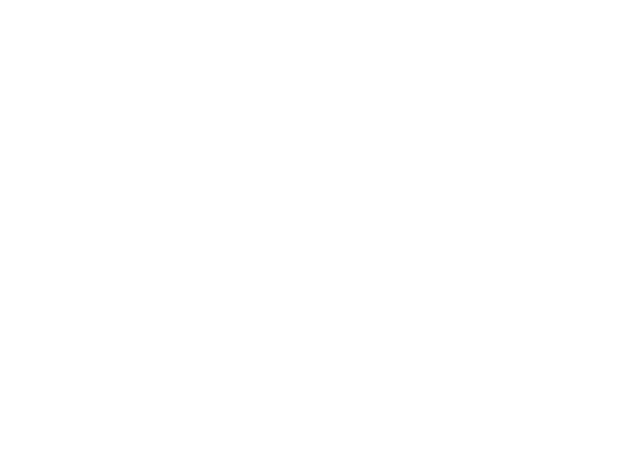
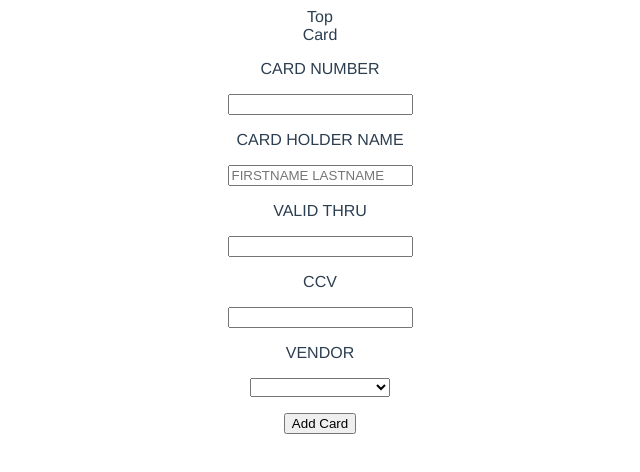
Before and after one commit to sleam91/E-Wallet, a Vue app: page /add in a window 1280 px wide. Shown: the top 472 px of the page, without its empty margins (320-960 px from the left). Built offline with nearby package versions, Linux system fonts and the light colour scheme.

Commit message:
set up components/views, input fields and buttons

```diff
--- a/src/components/Card.vue
+++ b/src/components/Card.vue
@@ -1,10 +1,10 @@
 <template>
-
+  <div class="card">Card</div>
 </template>
 
 <script>
 export default {
-
+    name: "Card",
 }
 </script>
 
--- a/src/components/CardForm.vue
+++ b/src/components/CardForm.vue
@@ -1,13 +1,33 @@
 <template>
-
+    <div class="card-form">
+        <p>CARD NUMBER</p>
+        <input />
+        <p>CARD HOLDER NAME</p>
+        <input placeholder="FIRSTNAME LASTNAME" />
+        <p>VALID THRU</p>
+        <input />
+        <p>CCV</p>
+        <input />
+        <p>VENDOR</p>
+        <select id="vendor">
+            <option selected hidden></option>
+            <option>BITCOIN INC</option>
+            <option>NINJA BANK</option>
+            <option>BLOCK CHAIN INC</option>
+            <option>EVIL CORP</option>
+        </select>
+        <p></p>
+        <router-link to="/">
+            <button>Add Card</button>
+        </router-link>
+    </div>
 </template>
 
 <script>
 export default {
-
-}
+    name: "CardForm",
+};
 </script>
 
 <style lang="scss" scoped>
-
 </style>
--- a/src/components/CardStack.vue
+++ b/src/components/CardStack.vue
@@ -1,13 +1,16 @@
 <template>
-
+    <div class="card-stack"><card/>CardStack</div>
 </template>
 
 <script>
+import Card from "@/components/Card";
 export default {
-
-}
+    name: "CardStack",
+    components: {
+        Card
+    }
+};
 </script>
 
 <style lang="scss" scoped>
-
 </style>
--- a/src/components/Top.vue
+++ b/src/components/Top.vue
@@ -1,10 +1,10 @@
 <template>
-
+  <div class="top">Top</div>
 </template>
 
 <script>
 export default {
-
+    name: "Top",
 }
 </script>
 
--- a/src/router/index.js
+++ b/src/router/index.js
@@ -1,6 +1,7 @@
 import Vue from 'vue'
 import VueRouter from 'vue-router'
 import Home from '../views/Home.vue'
+import AddCard from '../views/AddCard.vue'
 
 Vue.use(VueRouter)
 
@@ -9,6 +10,11 @@ Vue.use(VueRouter)
     path: '/',
     name: 'Home',
     component: Home
+  },
+  {
+    path: '/add',
+    name: 'AddCard',
+    component: AddCard
   },
 
 ]
--- a/src/views/AddCard.vue
+++ b/src/views/AddCard.vue
@@ -1,13 +1,24 @@
 <template>
-
+    <div class="add-card">
+        <top/>
+        <card/>
+        <card-form/>
+    </div>
 </template>
 
 <script>
+import Top from "@/components/Top";
+import Card from "@/components/Card";
+import CardForm from "@/components/CardForm";
 export default {
-
-}
+    name: "AddCard",
+    components: {
+        Top,
+        Card,
+        CardForm
+    }
+};
 </script>
 
 <style lang="scss" scoped>
-
 </style>
--- a/src/views/Home.vue
+++ b/src/views/Home.vue
@@ -1,22 +1,29 @@
 <template>
-  <div class="home">
-
-
-  </div>
+    <div class="home">
+        <top />
+        <card />
+        <card-stack />
+        <router-link to="/add">
+            <button>Add New Card</button>
+        </router-link>
+    </div>
 </template>
 
 <script>
 // @ is an alias to /src
-
+import Top from "@/components/Top";
+import Card from "@/components/Card";
+import CardStack from "@/components/CardStack";
 
 export default {
-  name: 'Home',
-  components: {
-
-  }
-}
+    name: "Home",
+    components: {
+        Top,
+        Card,
+        CardStack
+    }
+};
 </script>
 
 <style lang="scss" scoped>
-
 </style>
```
